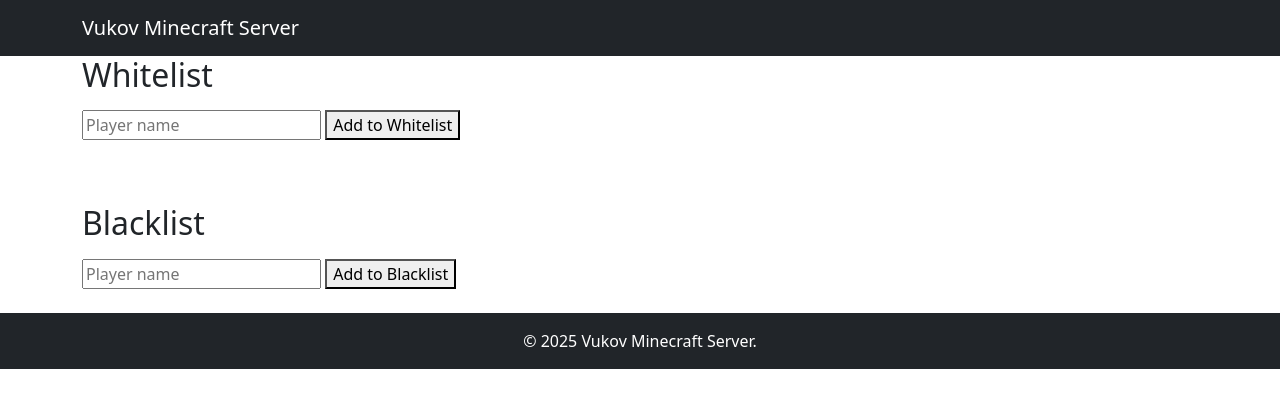
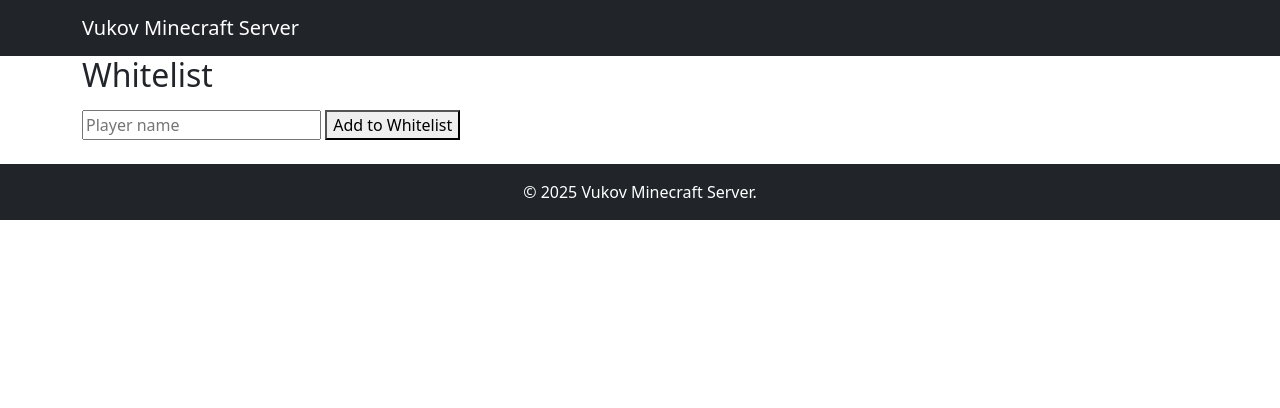
Before and after one commit to aleksandarristic/mc_dash, a FastAPI app: template app/templates/admin/whitelist_dashboard.html in a window 1280 px wide. Shown: the top 408 px of the page. Run offline with FastAPI, Linux system fonts and the light colour scheme; the template is opened without the code that fills it, so the values that code supplies are empty.

Commit message:
Removing 'blacklist' from 'whitelist'

```diff
--- a/app/templates/admin/whitelist_dashboard.html
+++ b/app/templates/admin/whitelist_dashboard.html
@@ -19,15 +19,6 @@
 </ul>
 <input id="whitelist-name" placeholder="Player name" />
 <button onclick="addTo('whitelist')">Add to Whitelist</button>
-
-<h2 style="margin-top:2em;">Blacklist</h2>
-<ul id="blacklist">
-    {% for line in blacklist.splitlines() %}
-    <li>{{ line }} <button onclick="removeFrom('blacklist', '{{ line }}')">Remove</button></li>
-    {% endfor %}
-</ul>
-<input id="blacklist-name" placeholder="Player name" />
-<button onclick="addTo('blacklist')">Add to Blacklist</button>
 
 <script>
 async function addTo(listType) {
```
Also changed, not shown: app/admin/views.py (+2 -20 lines).
